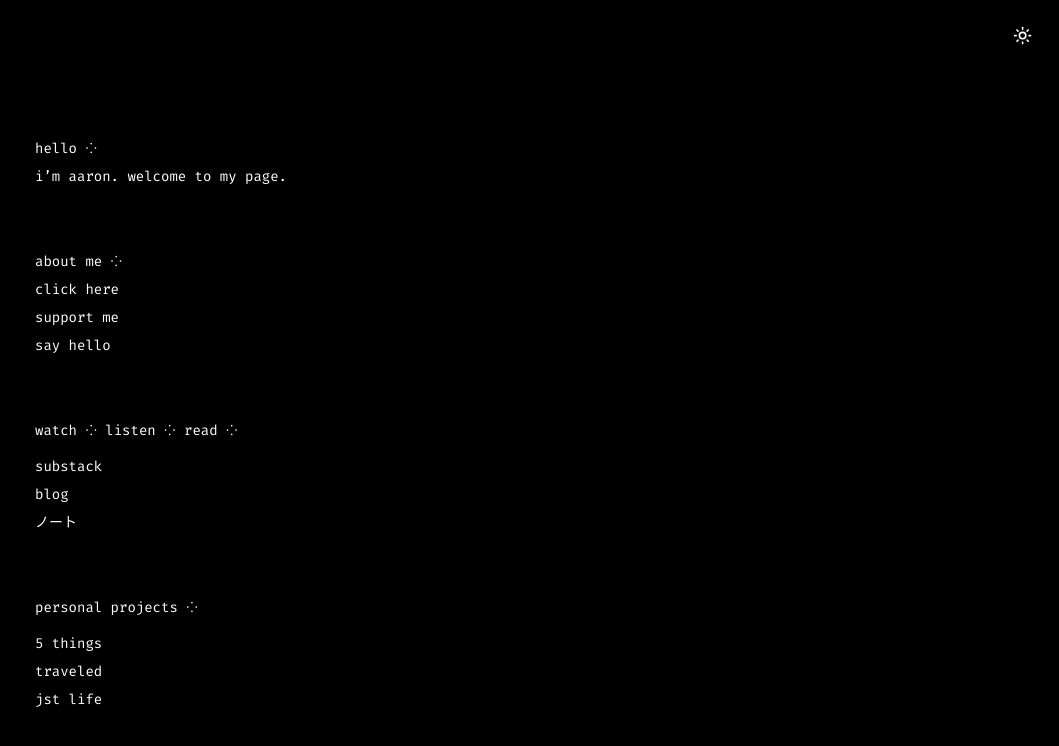
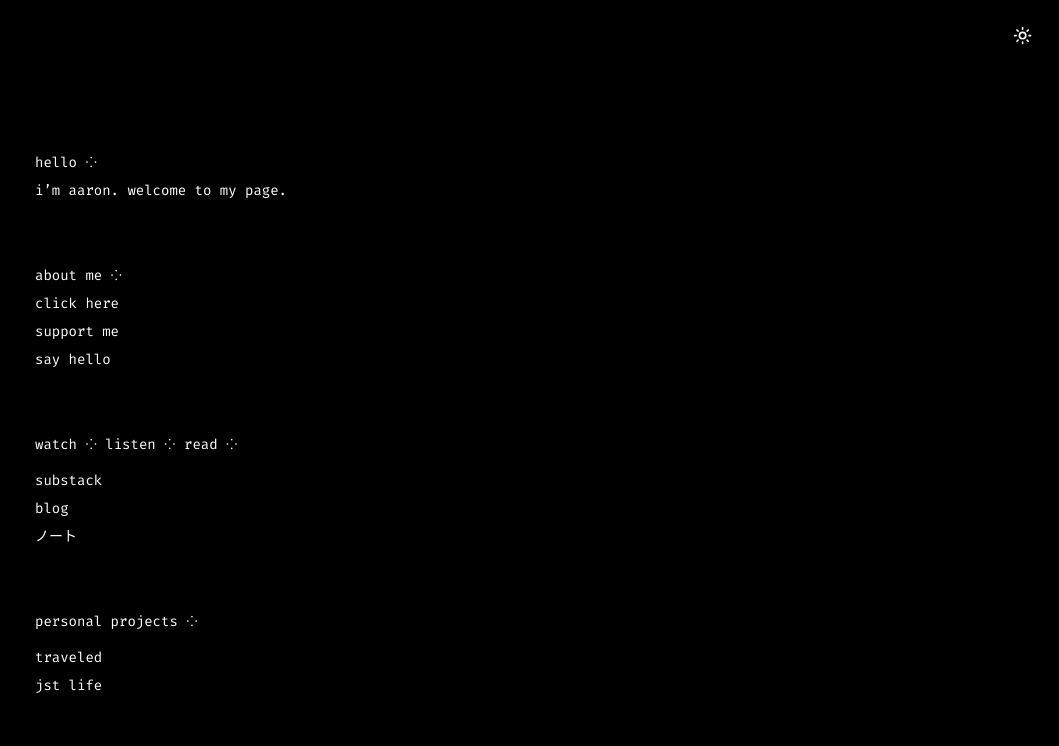
Before and after one commit to ashaney/aaronslanding, a Next.js app: page / in a window 1280 px wide. Shown: the top 746 px of the page, without its empty margins (221-1280 px from the left). Built offline with nearby package versions, Linux system fonts and the light colour scheme.

Commit message:
remove 5things

```diff
--- a/app/page.tsx
+++ b/app/page.tsx
@@ -77,11 +77,6 @@ export default function Home() {
           <h2 className="mb-4">personal projects ⁘</h2>
           <ul className="space-y-2">
             <li>
-              <Link href="https://fivethings.today" className="hover:underline">
-                5 things
-              </Link>
-            </li>
-            <li>
               <Link
                 href="https://well-traveled.app/"
                 className="hover:underline"
```
